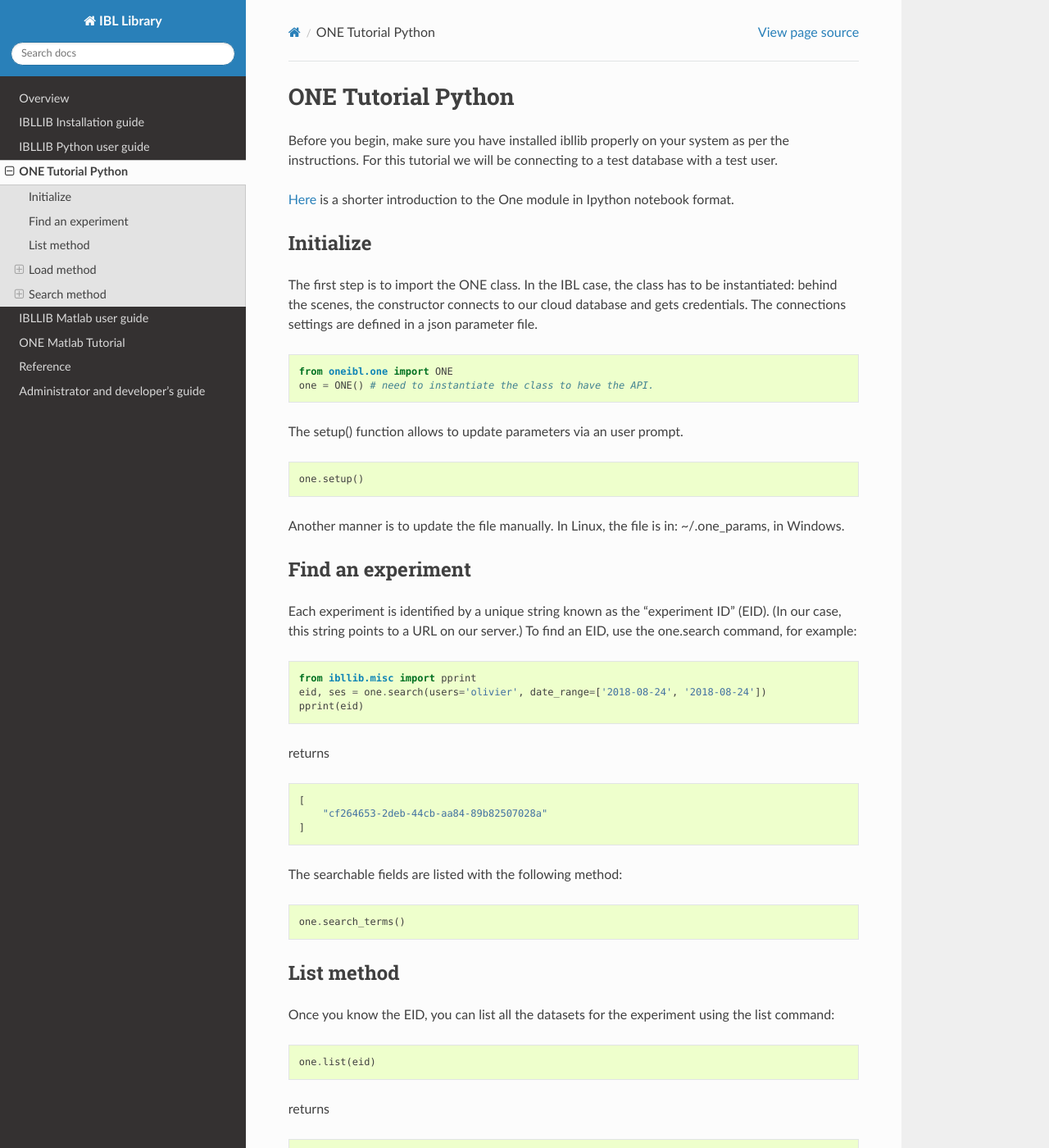
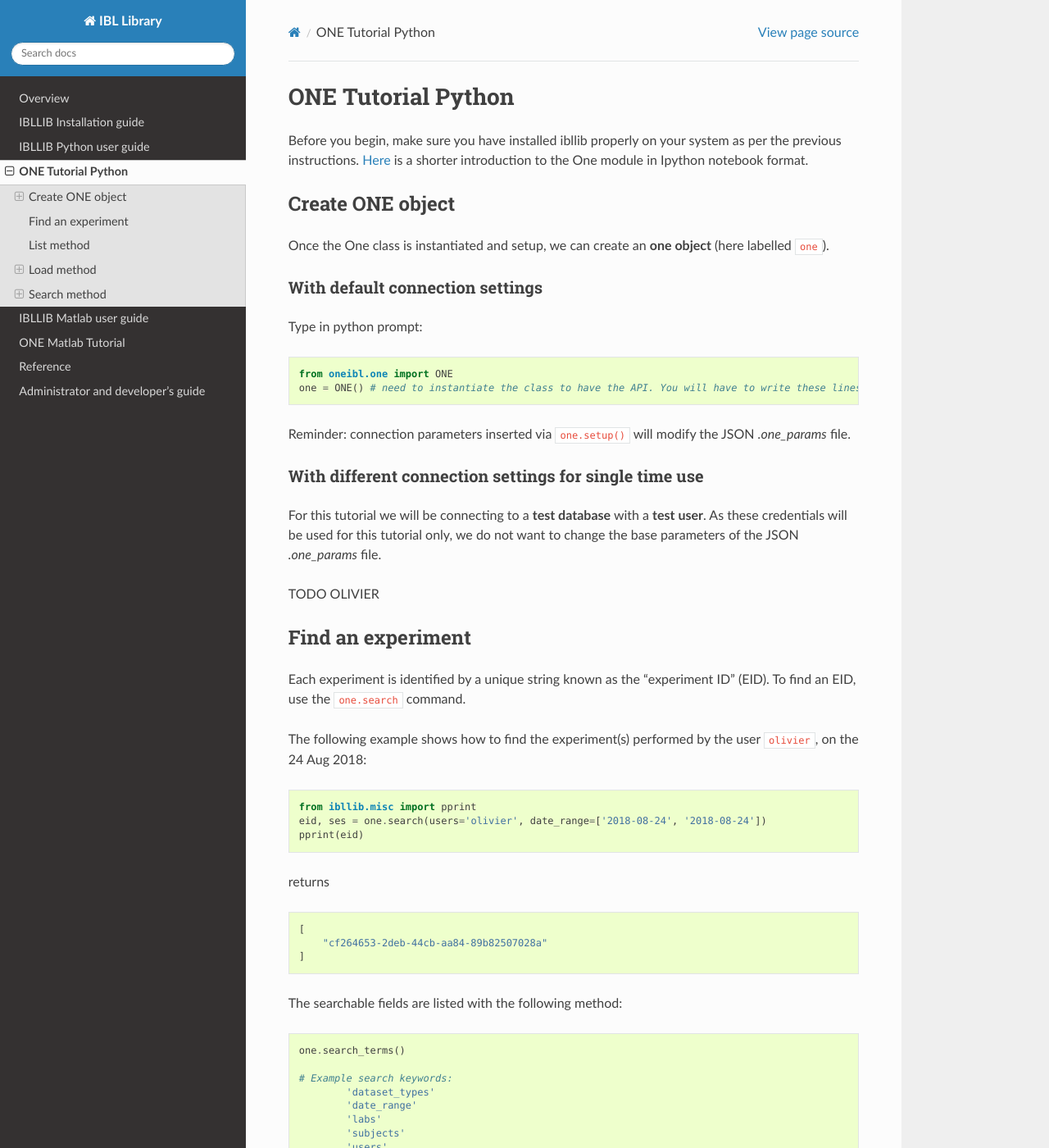
Before and after one commit to int-brain-lab/ibllib, a Sphinx documentation site: the page built from docs/02b_tutorial_python.md, in a window 1280 px wide and 1400 px high. Shown: the whole window at 82% size. Built offline with Sphinx 7.4.7 and the Read the Docs theme 2.0.0, drawn with Linux system fonts in a browser that asks for light colours; some of the changed text lies outside the part shown.

Commit message:
Python doc updated

````diff
--- a/docs/02b_tutorial_python.md
+++ b/docs/02b_tutorial_python.md
@@ -1,63 +1,84 @@
 # ONE Tutorial Python
 
-Before you begin, make sure you have installed ibllib properly on your system as per the instructions.
-For this tutorial we will be connecting to a  test database with a test user.
-
+Before you begin, make sure you have installed ibllib properly on your system as per the previous instructions.
 [Here](./_static/one_demo.html) is a shorter introduction to the One module in Ipython notebook format.
 
 
-## Initialize
+## Create ONE object
 
+Once the One class is instantiated and setup, we can create an **one object** (here labelled `one`).
 
-The first step is to import the ONE class. In the IBL case, the class has to be instantiated: behind the scenes, the constructor connects to our cloud database and gets credentials.
-The connections settings are defined in a json parameter file.
+### With default connection settings
+
+Type in python prompt:
 
 ```python
 from oneibl.one import ONE
-one = ONE() # need to instantiate the class to have the API.
+one = ONE() # need to instantiate the class to have the API. You will have to write these lines of code everytime you re-open python.
 ```
 
-The setup() function allows to update parameters via an user prompt.
-```python
-one.setup()
-```
-Another manner is to update the file manually. In Linux, the file is in:
-~/.one_params, in Windows.
+Reminder: connection parameters inserted via `one.setup()` will modify the JSON *.one_params* file.
+
+
+### With different connection settings for single time use
+
+For this tutorial we will be connecting to a **test database** with a **test user**. As these credentials will be used for this tutorial only, we do not want to change the base parameters of the JSON *.one_params* file.
+
+
+TODO OLIVIER
+
+
+
+
 
 ## Find an experiment
-Each experiment is identified by a unique string known as the "experiment ID" (EID). (In our case, this string points to a URL on our server.) To find an EID, use the one.search command, for example:
+Each experiment is identified by a unique string known as the "experiment ID" (EID). To find an EID, use the `one.search` command.
 
-```
+The following example shows how to find the experiment(s) performed by the user `olivier`, on the 24 Aug 2018:
+
+```python
 from ibllib.misc import pprint
 eid, ses = one.search(users='olivier', date_range=['2018-08-24', '2018-08-24'])
 pprint(eid)
 ```
 returns
-```
+```python
 [
     "cf264653-2deb-44cb-aa84-89b82507028a"
 ]
 ```
 The searchable fields are listed with the following method:
-```
+```python
 one.search_terms()
+
+# Example search keywords:
+	'dataset_types'
+	'date_range'
+	'labs'
+	'subjects'
+	'users'
 
 ```
 
 ## List method
 Once you know the EID, you can list all the datasets for the experiment using the list command:
-```
+```python
 one.list(eid)
 ```
 returns
-```
+```python
 ['_ibl_lickPiezo.raw', '_ibl_lickPiezo.timestamps', '_ibl_wheel.position', 'channels.brainLocation', 'channels.probe', 'channels.rawRow', 'channels.site', 'channels.sitePositions', 'clusters._phy_annotation', 'clusters.depths', 'clusters.peakChannel', 'clusters.probes', 'clusters.templateWaveforms', 'clusters.waveformDuration', 'eye.area', 'eye.blink', 'eye.timestamps', 'eye.xyPos', 'licks.times', 'probes.description', 'probes.insertion', 'probes.rawFilename', 'probes.sitePositions', 'spikes.amps', 'spikes.clusters', 'spikes.depths', 'spikes.times', 'spontaneous.intervals', 'unknown']
 ```
 
-For more detailed datasets info, this will return a dataclass with dataset_type, url and dataset_id fields among others:
+For more detailed datasets info, this will return a dataclass with `dataset_type`, `data_url` and `dataset_id` fields amongst others:
 ```python
 d = one.list(eid, details=True)
 print(d)
+```
+
+To get the full contextual information about the session, get all fields:
+```python
+one.list(eid, 'all')
 ```
 
 To navigate the database, it may be useful to get the range of possible keywords values to search for sessions.
@@ -67,11 +88,6 @@ one.list(None, 'dataset-types')
 one.list(None, 'users')
 one.list(None, 'subjects')
 one.list(None, 'labs')
-```
-
-To get all fields, ie. the full contextual information about the session.
-```python
-one.list(eid, 'all')
 ```
 
 
--- a/docs/index.rst
+++ b/docs/index.rst
@@ -13,6 +13,7 @@ User Manual
    :maxdepth: 2
 
    01_overview
+   01b_installation_general
    02a_installation_python
    02b_tutorial_python
    03a_installation_matlab
````
Also changed, not shown: docs/01b_installation_general.md (added, +32 -0 lines), docs/02a_installation_python.md (+0 -32 lines), docs/03b_tutorial_matlab.md (+3 -1 lines).
